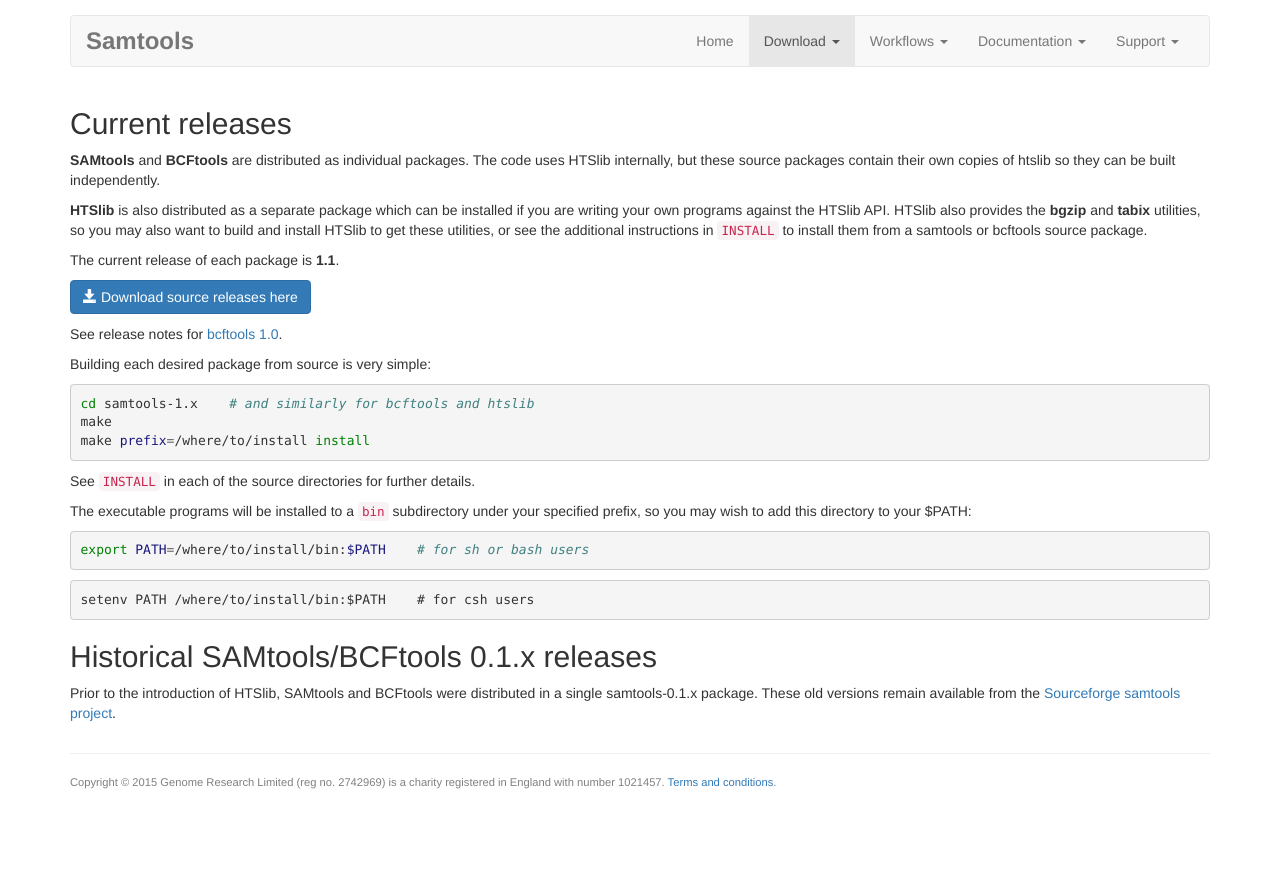
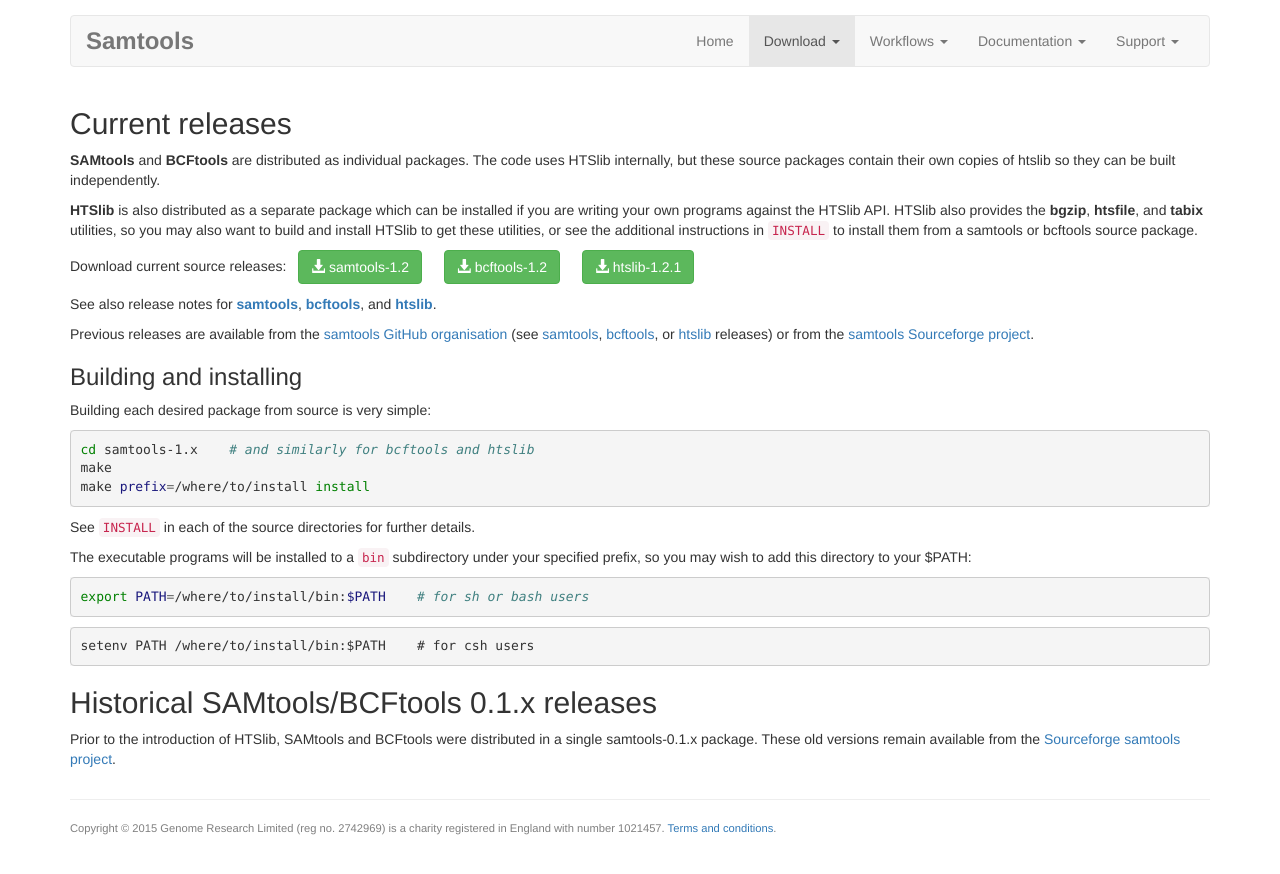
Before and after one commit to samtools/www.htslib.org, a Jekyll site: the page built from download.md, in a window 1280 px wide. Shown: the top 874 px of the page. Built offline with Jekyll 4.4.1, drawn with Linux system fonts in a browser that asks for light colours; nearby versions of some CDN libraries.

Commit message:
Update for 1.2 and 1.2.1 releases
As Sourceforge is currently very very slow to make uploaded files
available for downloading, rewrite the download instructions so that
GitHub releases are the primary download locations.

Change download buttons to green to match those on github.com.

Release notes are now on the GitHub release pages.
We'll back-populate 1.0 and 1.1 releases there.

Now that there are three separate downloads rather than a download directory
to look in, change the big "Download" button on the homepage to point readers
to the instructions instead.

```diff
--- a/download.md
+++ b/download.md
@@ -12,17 +12,33 @@ copies of htslib so they can be built independently.
 
 **HTSlib** is also distributed as a separate package which can be installed
 if you are writing your own programs against the HTSlib API.
-HTSlib also provides the **bgzip** and **tabix** utilities, so you may
-also want to build and install HTSlib to get these utilities, or see the
-additional instructions in `INSTALL` to install them from a samtools or
-bcftools source package.
+HTSlib also provides the **bgzip**, **htsfile**, and **tabix** utilities,
+so you may also want to build and install HTSlib to get these utilities,
+or see the additional instructions in `INSTALL` to install them from a
+samtools or bcftools source package.
 
-The current release of each package is **1.1**.
+Download current source releases:
+&nbsp;
+<a class="btn btn-success" href="https://github.com/samtools/samtools/releases/download/1.2/samtools-1.2.tar.bz2"><span class="glyphicon glyphicon-download-alt" aria-hidden="true"></span> samtools-1.2</a>
+&emsp;
+<a class="btn btn-success" href="https://github.com/samtools/bcftools/releases/download/1.2/bcftools-1.2.tar.bz2"><span class="glyphicon glyphicon-download-alt" aria-hidden="true"></span> bcftools-1.2</a>
+&emsp;
+<a class="btn btn-success" href="https://github.com/samtools/htslib/releases/download/1.2.1/htslib-1.2.1.tar.bz2"><span class="glyphicon glyphicon-download-alt" aria-hidden="true"></span> htslib-1.2.1</a>
 
-<a class="btn btn-primary" href="http://sourceforge.net/projects/samtools/files/samtools/1.1/"><i class="glyphicon glyphicon-save"></i> Download source releases here</a>
+See also release notes for
+[**samtools**](https://github.com/samtools/samtools/releases/latest/),
+[**bcftools**](https://github.com/samtools/bcftools/releases/latest/),
+and [**htslib**](https://github.com/samtools/htslib/releases/latest/).
 
-See release notes for [bcftools 1.0]({{ site.baseurl }}/bcftools_release_notes).
-<!-- TODO Make releases available as GitHub releases in the three repos -->
+Previous releases are available from the
+[samtools GitHub organisation](https://github.com/samtools/)
+(see [samtools](https://github.com/samtools/samtools/releases/),
+[bcftools](https://github.com/samtools/bcftools/releases/),
+or [htslib](https://github.com/samtools/htslib/releases/) releases)
+or from the
+[samtools Sourceforge project](http://sourceforge.net/projects/samtools/files/samtools/).
+
+### Building and installing
 
 Building each desired package from source is very simple:
 
--- a/index.html
+++ b/index.html
@@ -25,8 +25,9 @@ layout: default
 	<div class="col-lg-3 col-sm-6">
 		<div class="well">
 			<h3><a href="{{ site.baseurl }}/download"><i class="glyphicon glyphicon-save"></i> Download</a></h3>
-			<p>Source code releases can be downloaded from Sourceforge:</p>
-			<a class="btn btn-primary btn-lg" href="http://sourceforge.net/projects/samtools/files/samtools/1.1/"><i class="glyphicon glyphicon-save"></i> Get source releases</a>
+			<p>Source code releases can be downloaded from&nbsp;<a href="https://github.com/samtools/">GitHub</a><!-- until SF.net files are ready
+			or&nbsp;<a href="http://sourceforge.net/projects/samtools/files/samtools/">Sourceforge-->:</p>
+			<a class="btn btn-primary btn-lg" href="{{ site.baseurl }}/download"><i class="glyphicon glyphicon-cloud-download"></i>&emsp;Source release details</a>
 		</div>
 	</div>
 	<div class="col-lg-3 col-sm-6">
```
Also changed, not shown: bcftools_release_notes.md (deleted, +0 -49 lines).
